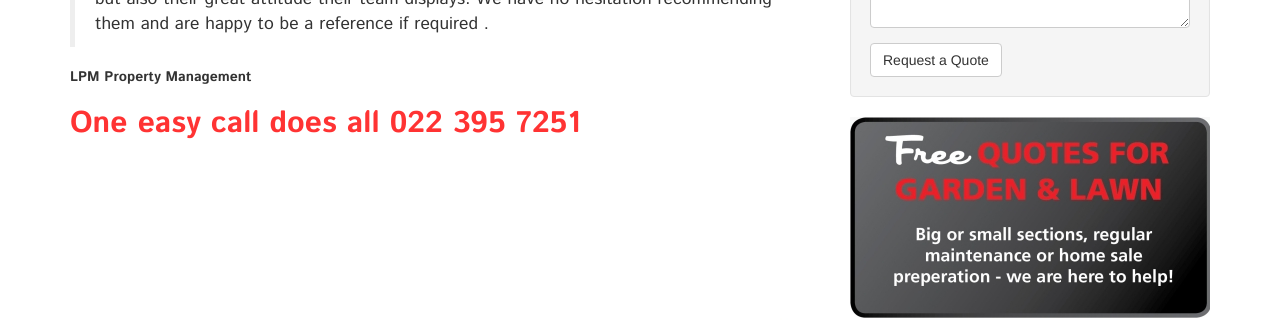
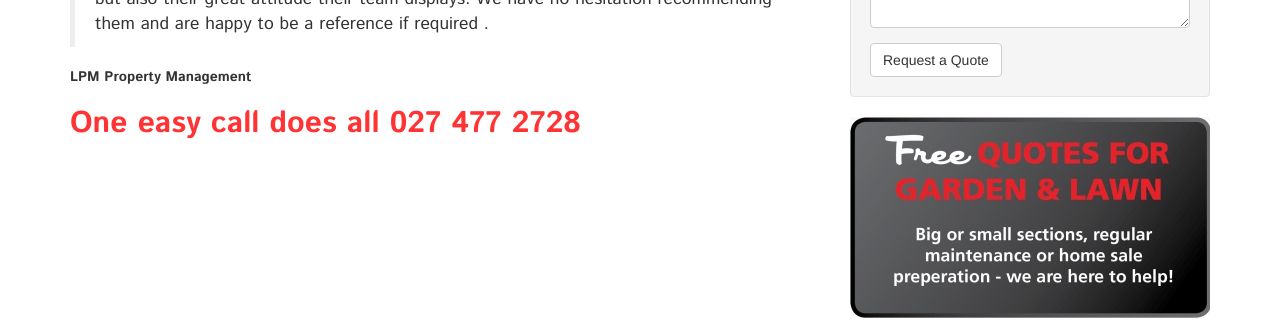
Before and after one commit to wyaeld/ladybugclean.co.nz, a Jekyll site: the page built from testimonials/index.md, in a window 1280 px wide. Shown: the part 628-948 px from the top of the page. Built offline with Jekyll 4.4.1, drawn with Linux system fonts in a browser that asks for light colours; nearby versions of some CDN libraries; Markdown is read by kramdown in place of the engine named in the settings.

Commit message:
Update index.md

```diff
--- a/testimonials/index.md
+++ b/testimonials/index.md
@@ -18,4 +18,4 @@ active: testimonials
 
 **LPM Property Management**
 
-##**One easy call does all 022 395 7251**
+##**One easy call does all 027 477 2728**
```
